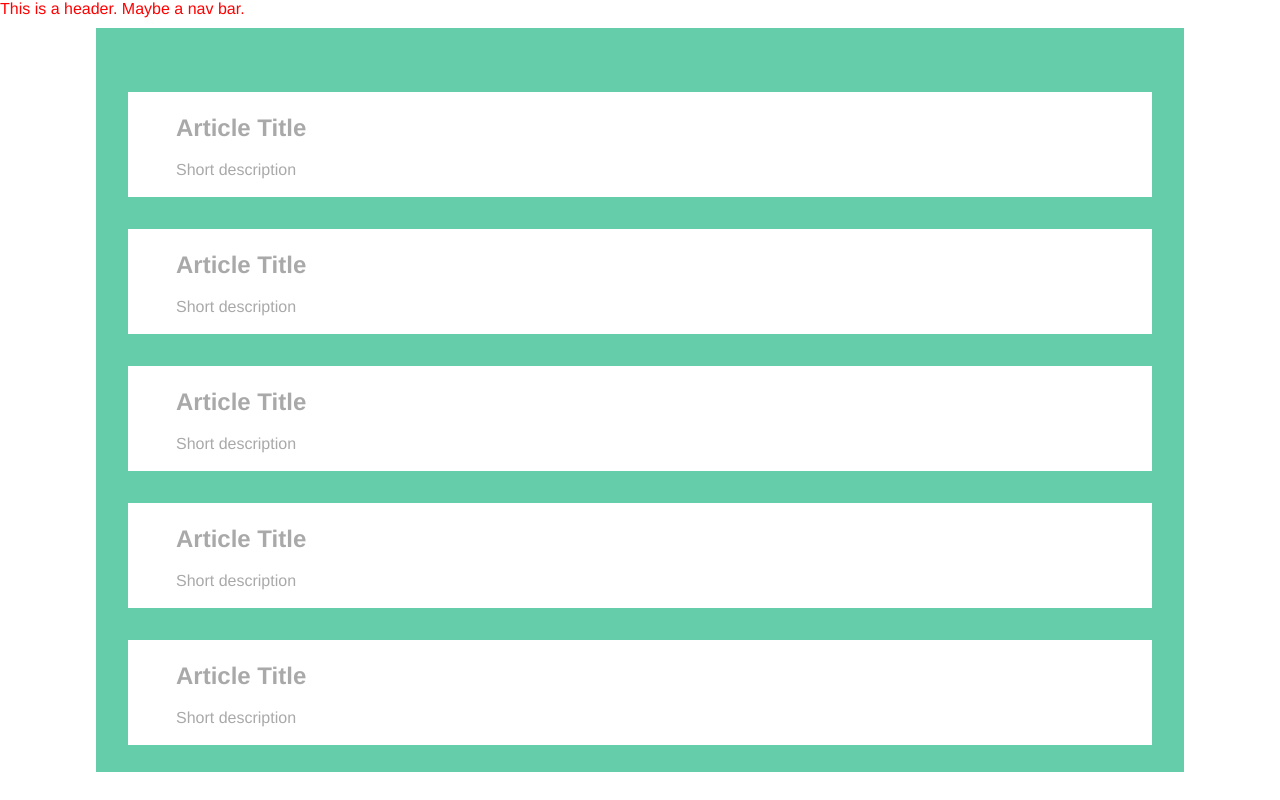
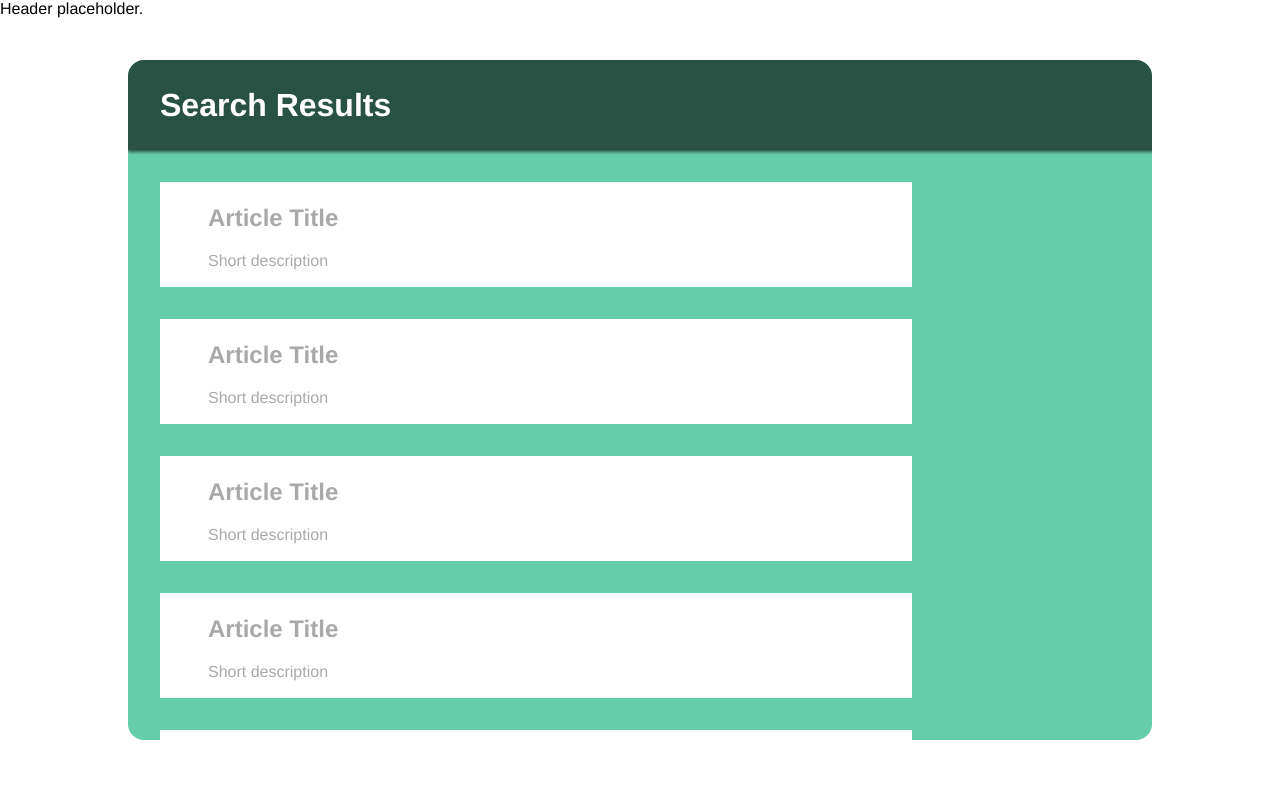
Before and after one commit to alesiaw/fcc-wikipedia-viewer, a plain HTML site: page index.html in a window 1280 px wide. Drawn offline with nearby package versions, Linux system fonts and the light colour scheme.

Commit message:
Popup div styling

```diff
--- a/css/styles.css
+++ b/css/styles.css
@@ -4,8 +4,8 @@ body, html {
     font-family: "Helvetica Neue", sans-serif;
 }
 
+
 .container {
-    color: red;
     width: 100%;
     height: 100%;
     position: relative;
@@ -37,13 +37,37 @@ body, html {
 }
 
 .popup {
-    overflow-y: scroll;
-    padding: 2rem;
+    position: relative;
     left: 50%;
     transform: translate(-50%, -50%);
     width: 80%;
     height: 85%;
     background-color: mediumaquamarine;
+    border-radius: 1rem;
+    overflow: hidden;
+}
+
+.popup-header {
+    color: white;
+    display: inline-block;
+    width: 100%;
+    padding-left: 2rem;
+    background-color: rgba(0,0,0,0.6);
+    box-shadow: 0px 2px 3px rgba(0,0,0,0.6);
+}
+
+.popup-header h1{
+    font-size: 2rem;
+}
+
+.popup-body{
+    position: absolute;
+    width: 100%;
+    height: 100%;
+    margin: 0;
+    box-sizing: border-box;
+    padding: 0rem 15rem 2rem 2rem;
+    overflow-y: auto;
 }
 
 .result-item {
--- a/index.html
+++ b/index.html
@@ -10,7 +10,7 @@
     <div class="container">
     <section class="header">
         <div>
-            This is a header. Maybe a nav bar.
+            Header placeholder.
         </div>
     </section>
     <section class="main">
@@ -48,6 +48,10 @@
             </a>
         </div>
         <div class="popup">
+            <div class="popup-header">
+                    <h1>Search Results</h1>
+            </div>
+            <div class="popup-body">
                 <a href="javascript:;" class="result-item">
                     <div>
                         <h2>Article Title</h2>
@@ -78,7 +82,7 @@
                         <p>Short description</p>
                     </div>
                 </a>
-
+            </div>
         </div>
     </section>
     <section class="footer">
```
Lines whose indentation alone changed are shown as unchanged.
